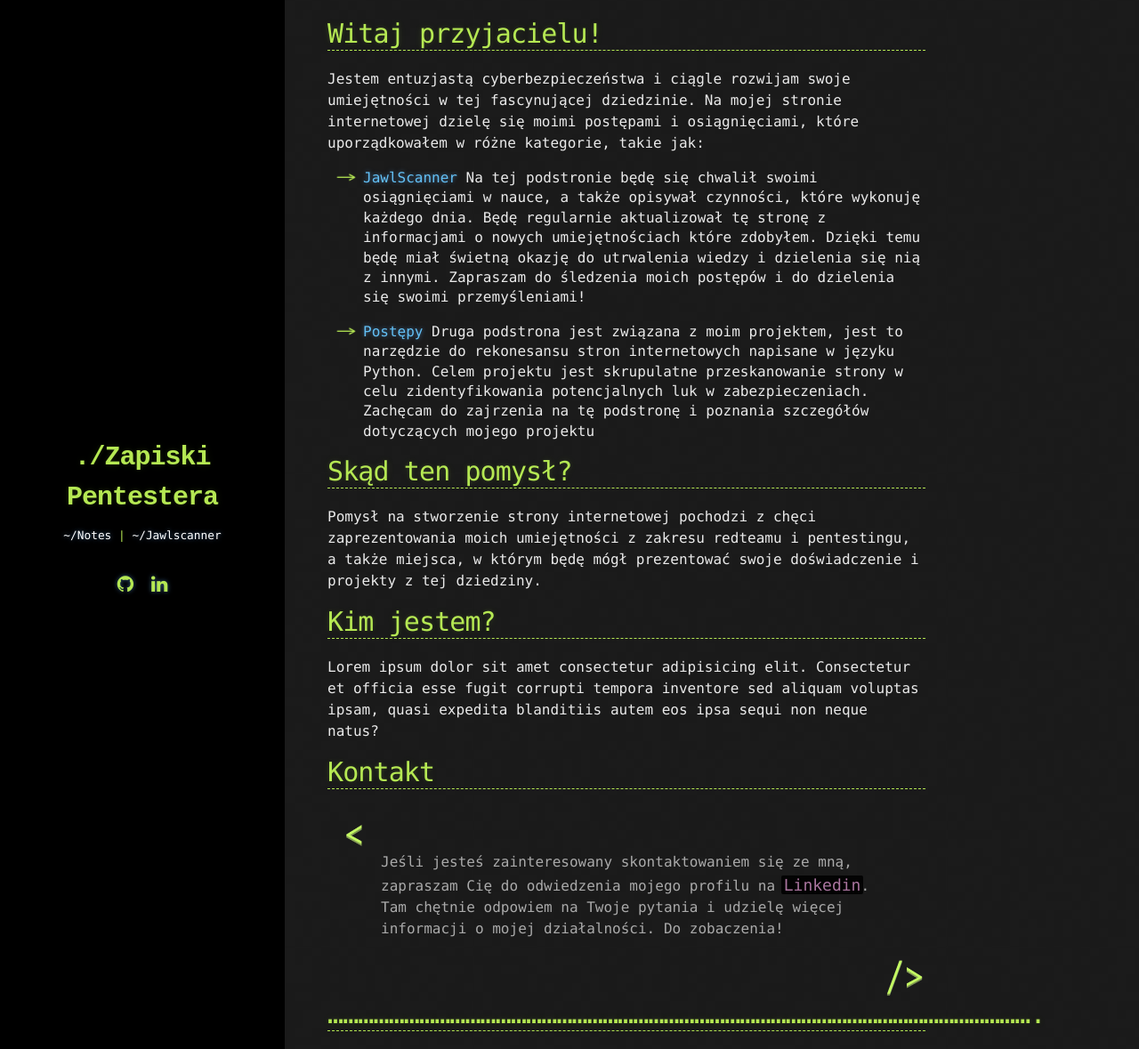
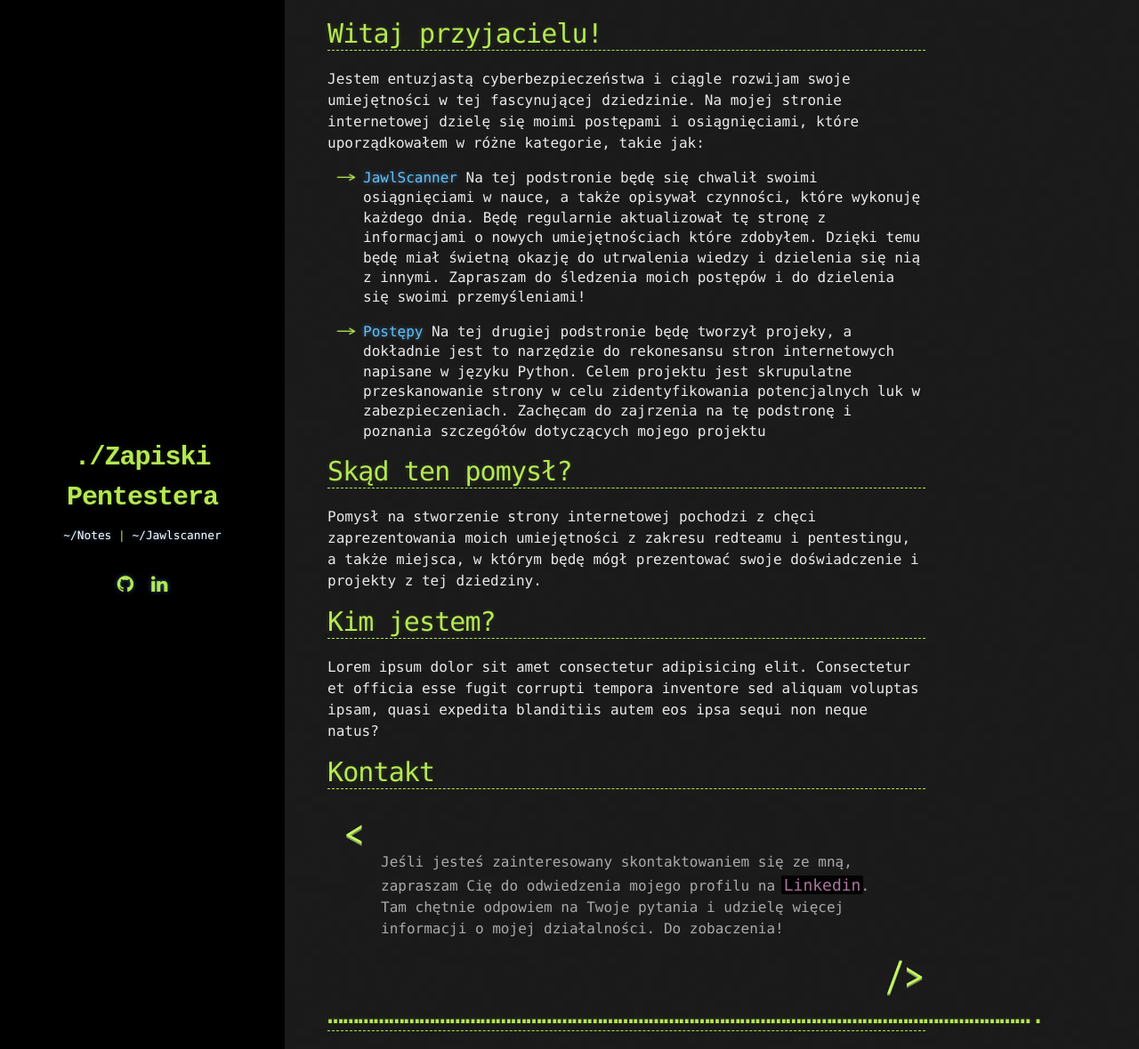
Before and after one commit to Cyberjali/Cyberjali.github.io, a Jekyll site: the page built from _pages/index.md, in a window 1280 px wide and 1179 px high. Shown: the whole window at 89% size. Built offline with Jekyll 4.4.1, drawn with Linux system fonts in a browser that asks for light colours; comment, search, counter and statistics services are not loaded.

Commit message:
Update index.md

```diff
--- a/_pages/index.md
+++ b/_pages/index.md
@@ -9,7 +9,7 @@ Jestem entuzjastą cyberbezpieczeństwa i ciągle rozwijam swoje umiejętności
 *   [JawlScanner](./jawlscanner.html) Na tej podstronie będę się chwalił swoimi osiągnięciami w nauce, a także opisywał czynności, które wykonuję każdego dnia. Będę regularnie aktualizował tę stronę z informacjami o nowych umiejętnościach które zdobyłem. Dzięki temu będę miał świetną okazję do utrwalenia wiedzy i dzielenia się nią z innymi. Zapraszam do śledzenia moich postępów i do dzielenia się swoimi przemyśleniami!
 
 
-*   [Postępy](./notes.html)  Druga podstrona jest związana z moim projektem, jest to narzędzie do rekonesansu stron internetowych napisane w języku Python. Celem projektu jest skrupulatne przeskanowanie strony w celu zidentyfikowania potencjalnych luk  w zabezpieczeniach. Zachęcam do zajrzenia na tę podstronę i poznania szczegółów dotyczących mojego projektu
+*   [Postępy](./notes.html) Na tej drugiej podstronie będę tworzył projeky, a dokładnie jest to narzędzie do rekonesansu stron internetowych napisane w języku Python. Celem projektu jest skrupulatne przeskanowanie strony w celu zidentyfikowania potencjalnych luk  w zabezpieczeniach. Zachęcam do zajrzenia na tę podstronę i poznania szczegółów dotyczących mojego projektu
 
 
 # Skąd ten pomysł?
```
